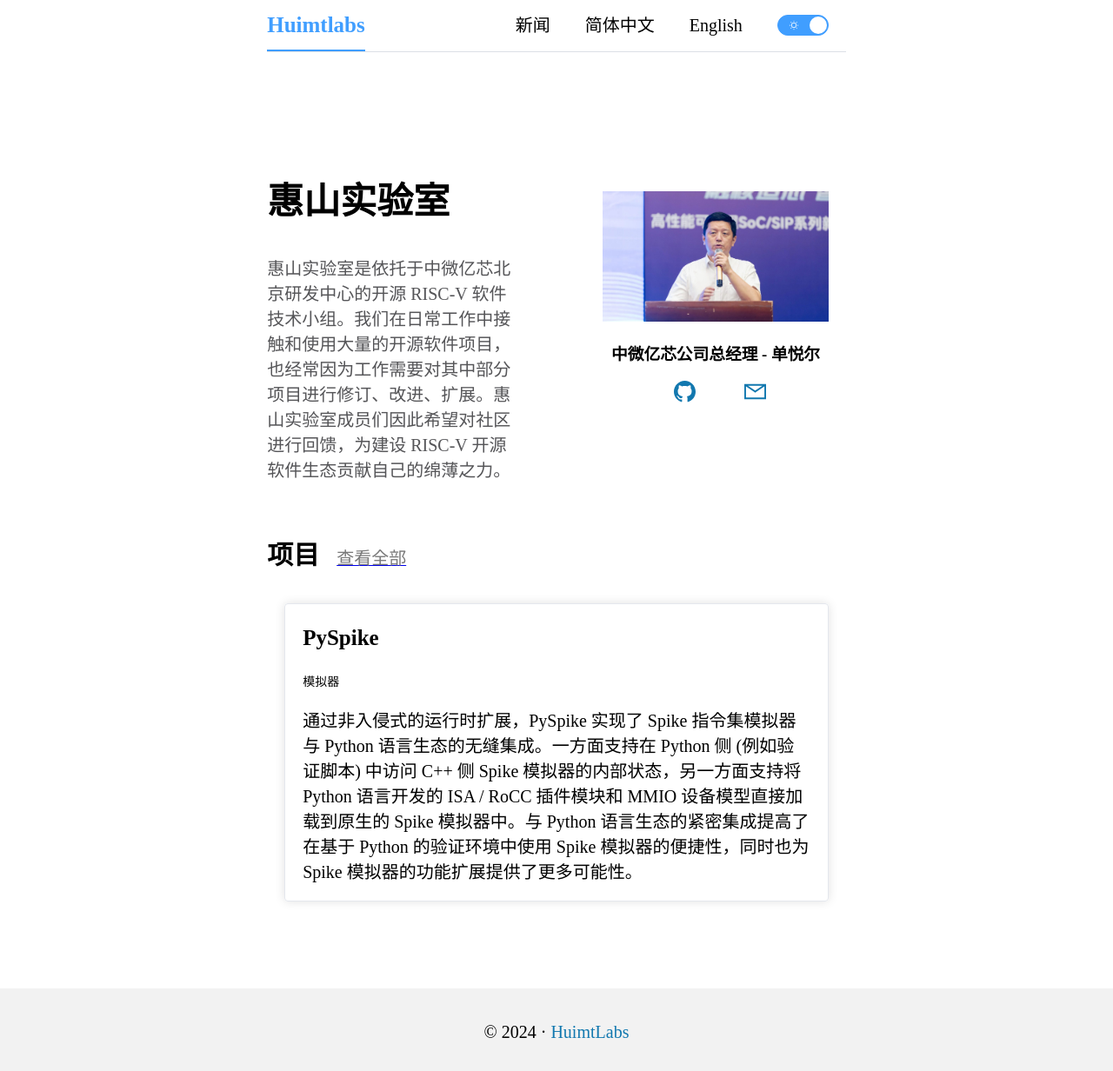
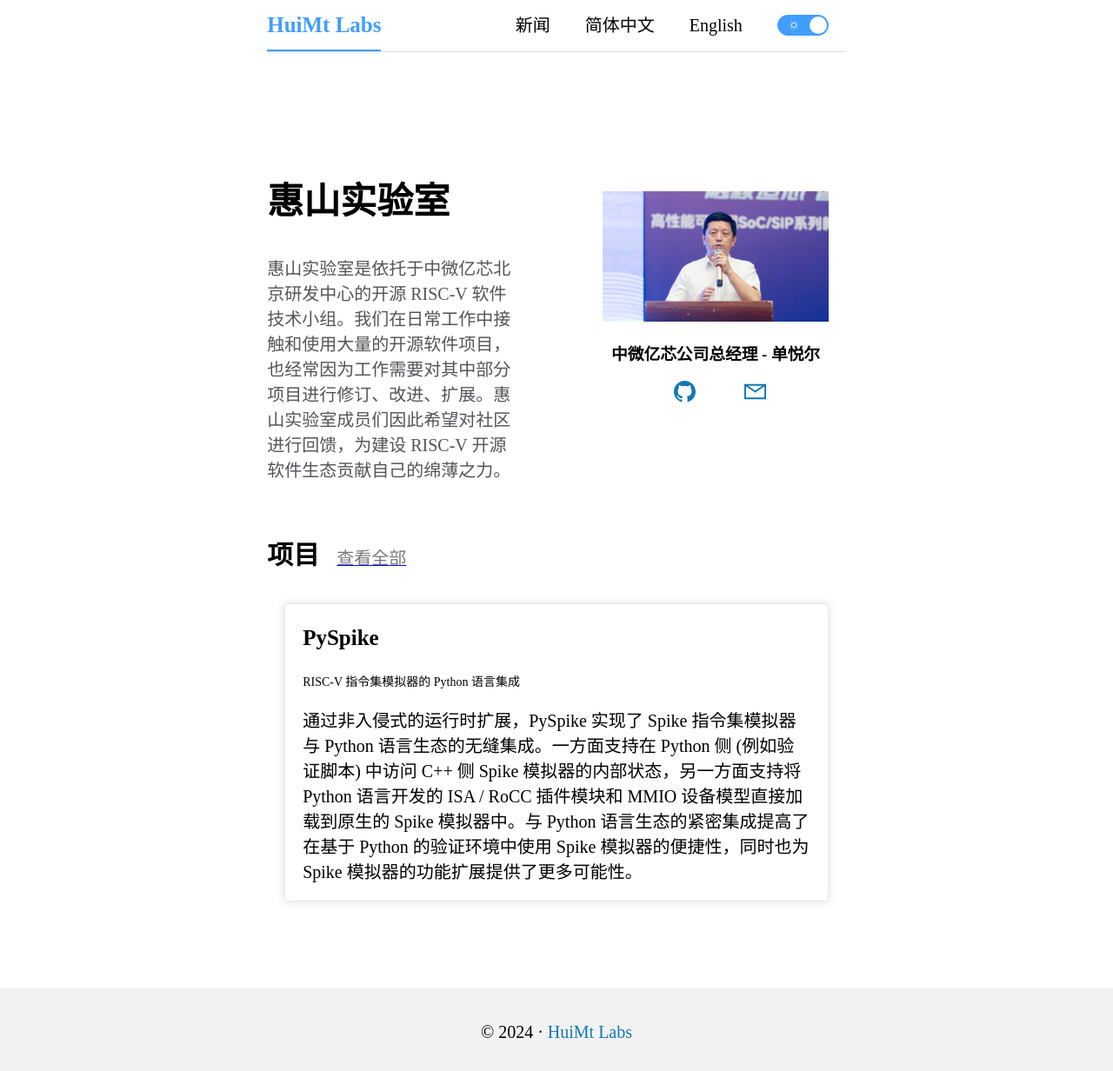
Before and after one commit to huimtlab/huimtlab.github.io, a Vue app: page / in a window 1280 px wide. Shown: the top 1232 px of the page at 87% size. Built offline with nearby package versions, Linux system fonts and the light colour scheme.

Commit message:
Minor fixes like captalization and wording

```diff
--- a/src/i18n/langs/en.js
+++ b/src/i18n/langs/en.js
@@ -1,14 +1,14 @@
 export default {
     messages: {
-        news: 'news',
-        introductionTitle: 'Huimt Labs',
+        news: 'News',
+        introductionTitle: 'HuiMt Labs',
         introductionContent: 'HuiMt Labs is a small group of open-source software enthusiasts affiliated with the Beijing R&D Center of EsionTech Inc. In our daily work, we come across various open-source software projects, and inevitably have to revise, improve, and extend many of them. Members of HuiMt Labs therefore hope to give back to the community and contribute our efforts to the open-source RISC-V software ecosystem.',
-        imageIntrodunction: 'Genenal Manager of EsionTech Inc. - Shan Yueer',
+        imageIntrodunction: 'CEO of EsionTech Inc. - Shan Yueer',
         projects: 'Projects'
     },
     projects: {
         title1: 'PySpike',
-        secondTitle1: 'simulator',
+        secondTitle1: 'Python Bindings of RISC-V ISA Simulator',
         introduction1: 'Through non-intrusive runtime extensions, PySpike implemented seamless integration of the Spike ISA simulator into the Python language ecosystem. On the one hand, it supports accessing the internal states (on the C++ side) of Spike from the Python side (such as from verification scripts); on the other hand, it supports plugging ISA/RoCC extensions and MMIO device models written in Python into vanilla Spike. Seamless integration with the Python ecosystem improves the agility of integrating the Spike simulator into Python-based verification environments, and opens up more opportunities for the functional extension of the Spike simulator.',
         viewAll: 'View All'
     },
--- a/src/i18n/langs/zh.js
+++ b/src/i18n/langs/zh.js
@@ -8,7 +8,7 @@ export default {
     },
     projects: {
         title1: 'PySpike',
-        secondTitle1: '模拟器',
+        secondTitle1: 'RISC-V 指令集模拟器的 Python 语言集成',
         introduction1: '通过非入侵式的运行时扩展，PySpike 实现了 Spike 指令集模拟器与 Python 语言生态的无缝集成。一方面支持在 Python 侧 (例如验证脚本) 中访问 C++ 侧 Spike 模拟器的内部状态，另一方面支持将 Python 语言开发的 ISA / RoCC 插件模块和 MMIO 设备模型直接加载到原生的 Spike 模拟器中。与 Python 语言生态的紧密集成提高了在基于 Python 的验证环境中使用 Spike 模拟器的便捷性，同时也为 Spike 模拟器的功能扩展提供了更多可能性。',
         viewAll: '查看全部'
     },
--- a/src/news/news0.vue
+++ b/src/news/news0.vue
@@ -1,6 +1,5 @@
 <template >
-    <p>第 4 届 RISC-V 中国峰会 (RVSC24) 即将于本周 8 月 21-23 日在杭州黄龙饭召开。经过几年的发展，RISC-V 中国峰会已经成为全球三大 RISC-V 专业会展之一，同时也是国内最大的 RISC-V 年度活动。</p>
-    <p>亿芯公司北京研发中心资深软件工程师、惠山实验室发起人刘禹先生 (github:liuyu81) 将参加本次峰会，并做题为《PySpike：RISC-V 指令集模拟器的 Python 语言集成》的演讲。</p>
+    <p>第 4 届 RISC-V 中国峰会 (RVSC24) 即将于本周 8 月 21-23 日在杭州黄龙饭召开。经过几年的发展，RISC-V 中国峰会已经成为全球三大 RISC-V 专业会展之一，同时也是国内最大的 RISC-V 年度活动。亿芯公司北京研发中心资深软件工程师、惠山实验室发起人刘禹 (<a href="https://github.com/liuyu81">liuyu81</a>) 将参加本次峰会，并做题为《PySpike：RISC-V 指令集模拟器的 Python 语言集成》的演讲。</p>
     <p>PySpike 是惠山实验室首批筹备中的 3 个开源项目之一。通过非入侵式的运行时扩展，PySpike 实现了 Spike 指令集模拟器与 Python 语言生态的无缝集成。一方面支持在 Python 侧 (例如验证脚本) 中访问 C++ 侧 Spike 模拟器的内部状态，另一方面支持将 Python 语言开发的 ISA / RoCC 插件模块和 MMIO 设备模型直接加载到原生的 Spike 模拟器中。与 Python 语言生态的紧密集成提高了在基于 Python 的验证环境中使用 Spike 模拟器的便捷性，同时也为 Spike 模拟器的功能扩展提供了更多可能性。</p>
     <img src="@/assets/pyspike.png">
 </template>
--- a/src/views/HomeView.vue
+++ b/src/views/HomeView.vue
@@ -10,7 +10,7 @@
         :ellipsis="false"
         @select="handleSelect"
       >
-        <el-menu-item class="header-logo" index="0" style="padding: 0;color: var(--text-color);"><span style="font-size: 25px;">Huimtlabs</span></el-menu-item>
+        <el-menu-item class="header-logo" index="0" style="padding: 0;color: var(--text-color);"><span style="font-size: 25px;">HuiMt Labs</span></el-menu-item>
         <div class="flex-grow" />
         <el-menu-item @click="onClickNews" index="1" style="color: var(--text-color);font-size: 20px;">{{ $t('messages.news') }}</el-menu-item>
         <el-menu-item index="2-1" style="color: var(--text-color);font-size: 20px;">简体中文</el-menu-item>
@@ -29,7 +29,7 @@
     <el-footer style="background: var(--footer-bg);height: 100px;">
       <div class="footer-content" style="font-size:20px;">
         © 2024 ·
-        <a :href="url" style="text-decoration: none;color: var(--color-primary)">HuimtLabs</a>
+        <a :href="url" style="text-decoration: none;color: var(--color-primary)">HuiMt Labs</a>
       </div>
     </el-footer>
   </el-container>
```
Also changed, not shown: 1 other file (tests, documents, lock files or other folders).
